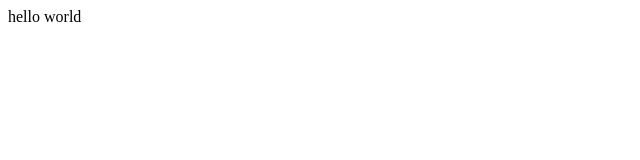
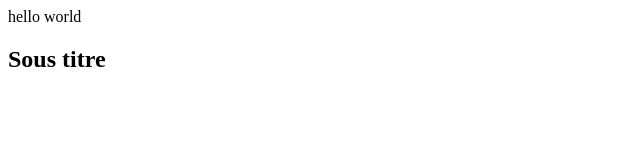
Before and after one commit to BastienVdp/test, a plain HTML site: page index.html in a window 1280 px wide. Shown: the whole page, without its empty margins (0-640 px from the left). Drawn offline with Linux system fonts and the light colour scheme.

Commit message:
changment index

```diff
--- a/index.html
+++ b/index.html
@@ -8,5 +8,7 @@
 </head>
 <body>
     hello world
+
+    <h2>Sous titre</h2>
 </body>
 </html>
```
